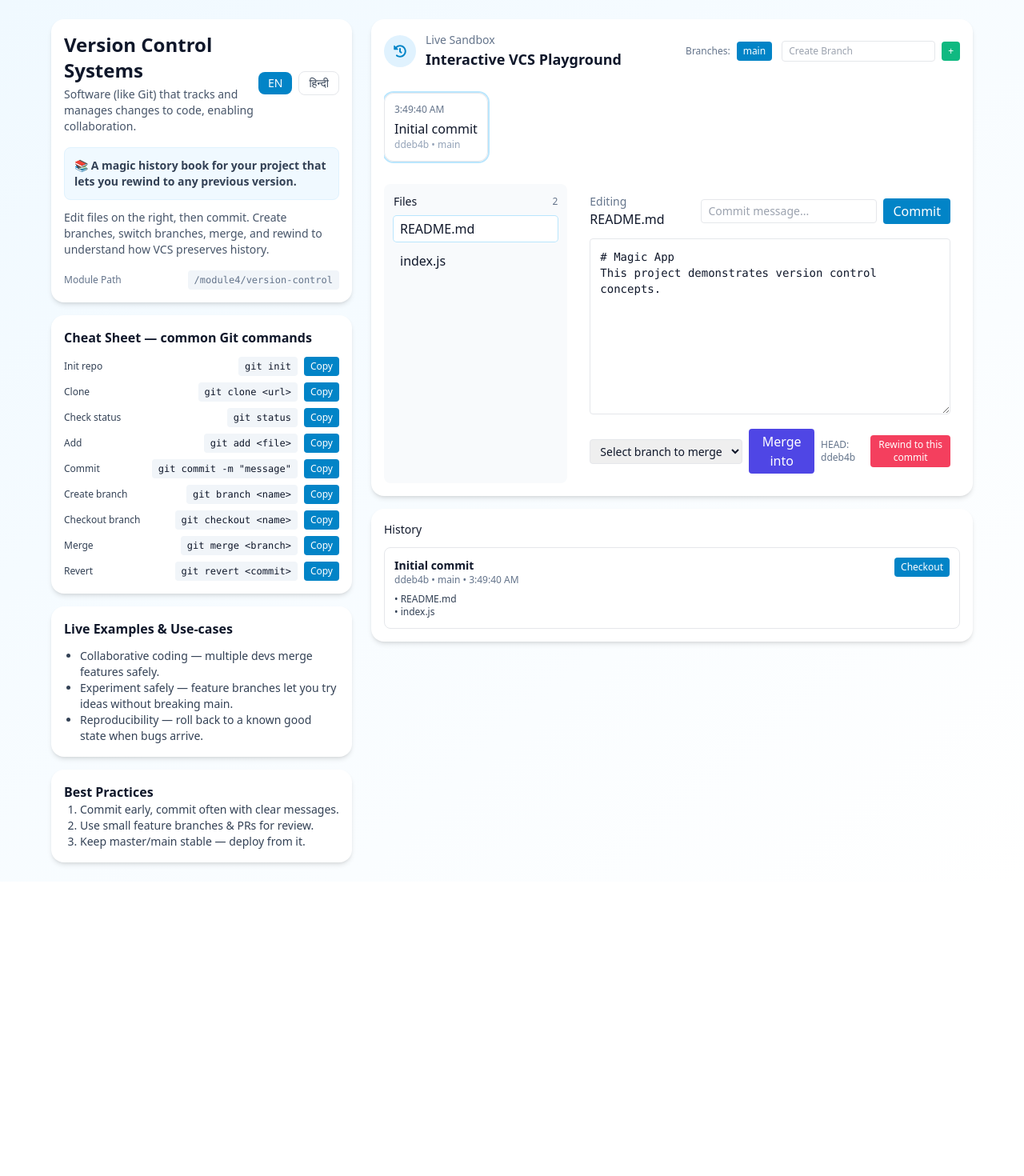
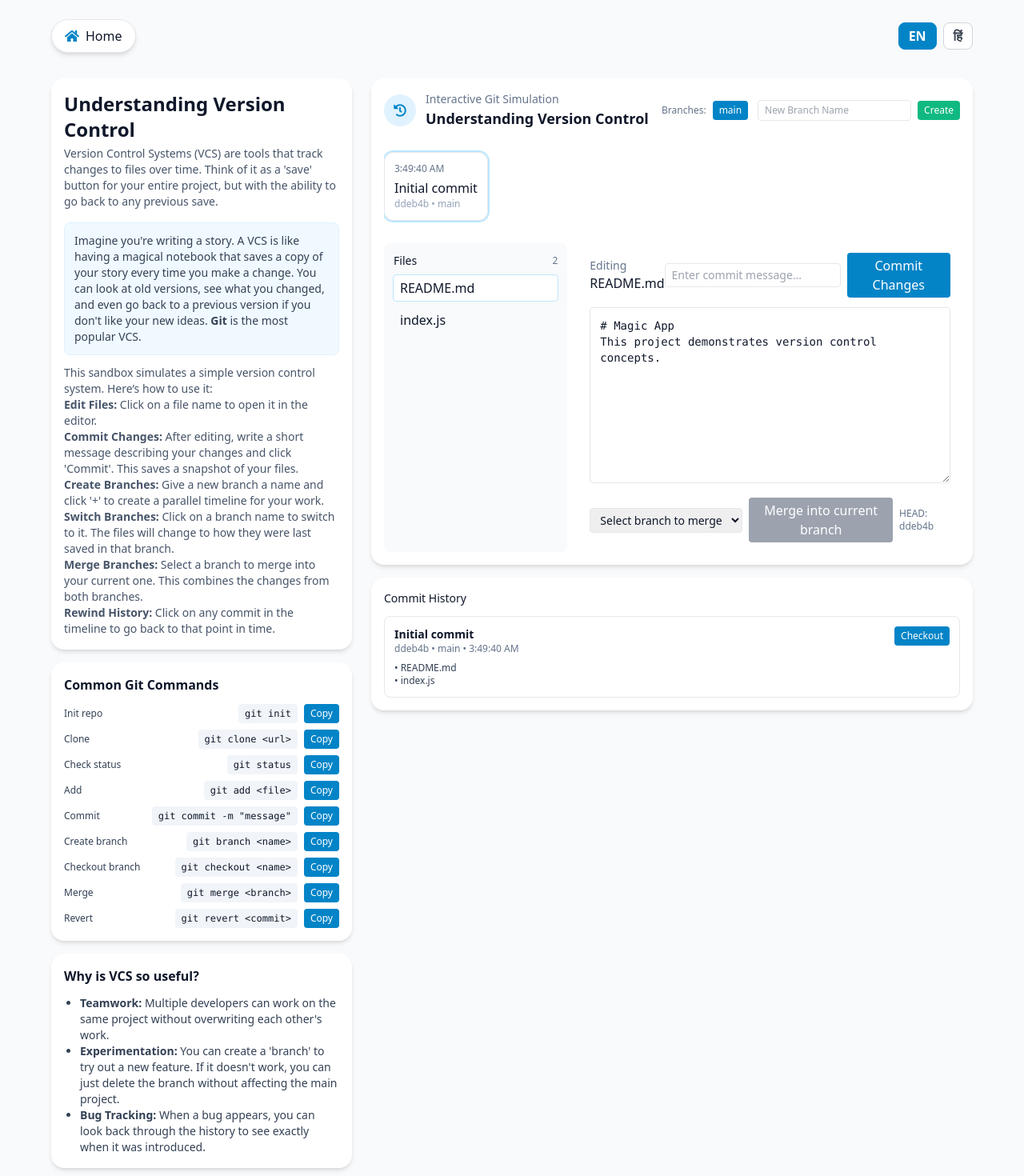
Before and after one commit to Aniket-Singh-Baghel/interactive-book, a React (Create React App) app: page /module4/version-control in a window 1280 px wide. Shown: the top 1470 px of the page at 80% size. Before the commit the page ends 1102 px from the top, so only its background shows below. Built offline with nearby package versions, Linux system fonts and the light colour scheme.

Commit message:
feat: Revamp Version Control module with improved UI, multilingual support, and navigation enhancements

```diff
--- a/src/Components/Part2/VersionControl.js
+++ b/src/Components/Part2/VersionControl.js
@@ -1,75 +1,56 @@
 import React, { useState, useMemo, useEffect } from "react";
-import { motion, AnimatePresence } from "framer-motion";
-import { FaGlobe, FaHistory, FaCodeBranch, FaClock, FaClipboard } from "react-icons/fa";
+import { motion } from "framer-motion";
+import { FaHistory, FaCodeBranch, FaClipboard, FaArrowLeft, FaArrowRight, FaHome } from "react-icons/fa";
+import { Link, useNavigate } from 'react-router-dom';
 
-/*
-  VersionControlModule.jsx
-  - Default-exported React component (single-file) for a module about Version Control Systems.
-  - Tailwind CSS required for styling.
-  - Framer Motion used for micro-animations.
-  - Multilingual: English (en) and Hindi (hi).
-  - Interactive "Live Sandbox" simulates commits, branches, merges and rewind so learners can *see* how VCS works.
-  - Use this component inside any route e.g. /module4/version-control
-
-  How to use:
-    import VersionControlModule from './VersionControlModule';
-    <VersionControlModule />
-
-  Notes:
-    - This is a frontend simulation (educational). It isn't running a real Git process but demonstrates the core ideas
-      (commits as snapshots, branches as named pointers, merging, conflicts, and rewinding history).
-    - The component includes copy-to-clipboard buttons for real git commands so learners can try them in their terminals.
-*/
-
-const PATH = "/module4/version-control";
-
-const translations = {
+const content = {
   en: {
-    title: "Version Control Systems",
-    concept:
-      "Software (like Git) that tracks and manages changes to code, enabling collaboration.",
-    analogy: "A magic history book for your project that lets you rewind to any previous version.",
-    pathLabel: "Module Path",
-    liveSandbox: "Live Sandbox",
-    instructions:
-      "Edit files on the right, then commit. Create branches, switch branches, merge, and rewind to understand how VCS preserves history.",
-    newCommitMsg: "Commit message...",
-    commitBtn: "Commit",
-    createBranch: "Create Branch",
-    checkout: "Checkout",
-    mergeBtn: "Merge into",
-    revertBtn: "Rewind to this commit",
-    conflictTitle: "Merge conflict — choose how to resolve:",
+    home: "Home",
+    title: "Understanding Version Control",
+    concept: "Version Control Systems (VCS) are tools that track changes to files over time. Think of it as a 'save' button for your entire project, but with the ability to go back to any previous save.",
+    analogy: "Imagine you're writing a story. A VCS is like having a magical notebook that saves a copy of your story every time you make a change. You can look at old versions, see what you changed, and even go back to a previous version if you don't like your new ideas. <strong>Git</strong> is the most popular VCS.",
+    liveSandbox: "Interactive Git Simulation",
+    instructions: "This sandbox simulates a simple version control system. Here’s how to use it: <ul><li><strong>Edit Files:</strong> Click on a file name to open it in the editor.</li><li><strong>Commit Changes:</strong> After editing, write a short message describing your changes and click 'Commit'. This saves a snapshot of your files.</li><li><strong>Create Branches:</strong> Give a new branch a name and click '+' to create a parallel timeline for your work.</li><li><strong>Switch Branches:</strong> Click on a branch name to switch to it. The files will change to how they were last saved in that branch.</li><li><strong>Merge Branches:</strong> Select a branch to merge into your current one. This combines the changes from both branches.</li><li><strong>Rewind History:</strong> Click on any commit in the timeline to go back to that point in time.</li></ul>",
+    newCommitMsg: "Enter commit message...",
+    commitBtn: "Commit Changes",
+    createBranch: "New Branch Name",
+    checkout: "Switch to",
+    mergeBtn: "Merge into current branch",
+    revertBtn: "Go to this commit",
+    conflictTitle: "Merge Conflict!",
     resolved: "Resolved",
-    cheatTitle: "Cheat Sheet — common Git commands",
-    examplesTitle: "Live Examples & Use-cases",
-    bestPracticesTitle: "Best Practices",
+    cheatTitle: "Common Git Commands",
+    examplesTitle: "Why is VCS so useful?",
+    bestPracticesTitle: "Pro Tips for Version Control",
     copy: "Copy",
-    history: "History",
+    history: "Commit History",
     branches: "Branches",
+    previous: "Previous",
+    next: "Next",
   },
   hi: {
-    title: "वर्ज़न कंट्रोल सिस्टम्स",
-    concept: "सॉफ्टवेयर (जैसे Git) जो कोड में बदलावों को ट्रैक और मैनेज करता है, जिससे सहयोग संभव होता है।",
-    analogy: "आपकी प्रोजेक्ट की एक जादुई इतिहास की किताब जो किसी भी पिछले वर्ज़न पर वापस जाने देती है।",
-    pathLabel: "मॉड्यूल पाथ",
-    liveSandbox: "लाइव सैंडबॉक्स",
-    instructions:
-      "दाईं ओर फ़ाइलें एडिट करें, फिर कमिट करें। ब्रांच बनाएं, स्विच करें, मर्ज करें, और इतिहास को रिवाइंड करके VCS कैसे काम करता है समझें।",
-    newCommitMsg: "कमीट संदेश...",
-    commitBtn: "कमिट करें",
-    createBranch: "ब्रांच बनाएँ",
-    checkout: "चेकआउट",
-    mergeBtn: "मर्ज करें",
-    revertBtn: "इस कमीट पर लौटें",
-    conflictTitle: "मर्ज कॉन्फ्लिक्ट — समाधान चुनें:",
-    resolved: "समाधान किया गया",
-    cheatTitle: "चीट शीट — सामान्य Git कमांड",
-    examplesTitle: "लाइव उदाहरण और उपयोग",
-    bestPracticesTitle: "सर्वोत्तम प्रथाएँ",
+    home: "होम",
+    title: "वर्जन कंट्रोल को समझना",
+    concept: "वर्जन कंट्रोल सिस्टम (VCS) ऐसे टूल होते हैं जो समय के साथ फाइलों में हुए बदलावों को ट्रैक करते हैं। इसे अपने पूरे प्रोजेक्ट के लिए एक 'सेव' बटन की तरह समझें, लेकिन किसी भी पिछले सेव पर वापस जाने की क्षमता के साथ।",
+    analogy: "कल्पना कीजिए कि आप एक कहानी लिख रहे हैं। एक VCS एक जादुई नोटबुक की तरह है जो हर बार जब आप कोई बदलाव करते हैं तो आपकी कहानी की एक कॉपी सहेजता है। आप पुराने संस्करण देख सकते हैं, देख सकते हैं कि आपने क्या बदला है, और यदि आपको अपने नए विचार पसंद नहीं हैं तो पिछले संस्करण पर वापस भी जा सकते हैं। <strong>गिट</strong> सबसे लोकप्रिय VCS है।",
+    liveSandbox: "इंटरैक्टिव गिट सिमुलेशन",
+    instructions: "यह सैंडबॉक्स एक सरल संस्करण नियंत्रण प्रणाली का अनुकरण करता है। इसका उपयोग कैसे करें: <ul><li><strong>फ़ाइलें संपादित करें:</strong> संपादक में खोलने के लिए फ़ाइल नाम पर क्लिक करें।</li><li><strong>बदलाव सहेजें (कमिट):</strong> संपादन के बाद, अपने परिवर्तनों का वर्णन करते हुए एक संक्षिप्त संदेश लिखें और 'कमिट' पर क्लिक करें। यह आपकी फ़ाइलों का एक स्नैपशॉट सहेजता है।</li><li><strong>शाखाएँ बनाएँ:</strong> एक नई शाखा को एक नाम दें और अपने काम के लिए एक समानांतर टाइमलाइन बनाने के लिए '+' पर क्लिक करें।</li><li><strong>शाखाएँ बदलें:</strong> उस पर स्विच करने के लिए एक शाखा के नाम पर क्लिक करें। उस शाखा में अंतिम बार सहेजे जाने पर फ़ाइलें बदल जाएँगी।</li><li><strong>शाखाओं को मिलाएं (मर्ज):</strong> अपनी वर्तमान शाखा में विलय करने के लिए एक शाखा का चयन करें। यह दोनों शाखाओं के परिवर्तनों को जोड़ता है।</li><li><strong>इतिहास में वापस जाएं (रिवाइंड):</strong> उस समय के उस बिंदु पर वापस जाने के लिए टाइमलाइन में किसी भी कमिट पर क्लिक करें।</li></ul>",
+    newCommitMsg: "कमिट संदेश दर्ज करें...",
+    commitBtn: "बदलाव सहेजें",
+    createBranch: "नई शाखा का नाम",
+    checkout: "इस पर जाएं",
+    mergeBtn: "वर्तमान शाखा में मर्ज करें",
+    revertBtn: "इस कमिट पर जाएं",
+    conflictTitle: "मर्ज में समस्या!",
+    resolved: "हल हो गया",
+    cheatTitle: "आम गिट कमांड्स",
+    examplesTitle: "VCS इतना उपयोगी क्यों है?",
+    bestPracticesTitle: "वर्जन कंट्रोल के लिए प्रो टिप्स",
     copy: "कॉपी",
-    history: "इतिहास",
-    branches: "ब्रांचेज़",
+    history: "कमिट का इतिहास",
+    branches: "शाखाएँ",
+    previous: "पिछला",
+    next: "अगला",
   },
 };
 
@@ -81,9 +62,21 @@ function now() {
   return new Date().toLocaleTimeString();
 }
 
-export default function VersionControlModule({ initialLang = "en" }) {
-  const [lang, setLang] = useState(initialLang);
-  const t = (k) => translations[lang][k] || translations.en[k];
+export default function VersionControlModule() {
+  const [lang, setLang] = useState('en');
+  const navigate = useNavigate();
+  const t = (k) => content[lang][k] || content.en[k];
+
+  useEffect(() => {
+    const handleKeyDown = (event) => {
+      if (event.ctrlKey && event.key === 'k') {
+        event.preventDefault();
+        setLang(prevLang => prevLang === 'en' ? 'hi' : 'en');
+      }
+    };
+    window.addEventListener('keydown', handleKeyDown);
+    return () => window.removeEventListener('keydown', handleKeyDown);
+  }, []);
 
   // --- Simulation state ---
   const [files, setFiles] = useState({
@@ -281,8 +274,18 @@ export default function VersionControlModule({ initialLang = "en" }) {
   ];
 
   return (
-    <div className="w-full min-h-screen p-6 bg-gradient-to-br from-sky-50 to-white text-slate-900">
+    <div className="w-full min-h-screen p-6 bg-gray-50 text-slate-900">
       <div className="max-w-6xl mx-auto">
+        <div className="flex items-center justify-between mb-8">
+            <Link to="/" className="inline-flex items-center px-4 py-2 bg-white rounded-full shadow-md border border-gray-200 hover:bg-gray-100 transition">
+              <FaHome className="mr-2 text-lg text-sky-600" />
+              {t("home")}
+            </Link>
+            <div className="flex space-x-2">
+              <button onClick={() => setLang("en")} className={`px-3 py-1 rounded-lg border font-semibold ${lang === "en" ? "bg-sky-600 text-white border-sky-600" : "bg-white text-gray-700 border-gray-300"} transition`}>EN</button>
+              <button onClick={() => setLang("hi")} className={`px-3 py-1 rounded-lg border font-semibold ${lang === "hi" ? "bg-sky-600 text-white border-sky-600" : "bg-white text-gray-700 border-gray-300"} transition`}>हिं</button>
+            </div>
+        </div>
         <div className="flex flex-col md:flex-row items-start gap-6">
           {/* Left column: Intro / Controls */}
           <div className="md:w-1/3 w-full space-y-4">
@@ -292,37 +295,14 @@ export default function VersionControlModule({ initialLang = "en" }) {
                   <h1 className="text-2xl font-extrabold">{t("title")}</h1>
                   <p className="mt-1 text-sm text-slate-600">{t("concept")}</p>
                 </div>
-                <div className="flex items-center gap-2">
-                  <button
-                    className={`px-3 py-1 rounded-lg text-sm font-medium ${lang === "en" ? "bg-sky-600 text-white" : "bg-white text-slate-700 border"}`}
-                    onClick={() => setLang("en")}
-                  >
-                    EN
-                  </button>
-                  <button
-                    className={`px-3 py-1 rounded-lg text-sm font-medium ${lang === "hi" ? "bg-sky-600 text-white" : "bg-white text-slate-700 border"}`}
-                    onClick={() => setLang("hi")}
-                  >
-                    हिन्दी
-                  </button>
-                </div>
               </div>
 
               <div className="mt-4">
                 <div className="rounded-lg p-3 bg-sky-50 border border-sky-100">
-                  <p className="text-slate-700 text-sm">📚 <strong>{t("analogy")}</strong></p>
+                  <p className="text-slate-700 text-sm" dangerouslySetInnerHTML={{ __html: t("analogy") }} />
                 </div>
 
-                <div className="mt-3 text-sm text-slate-600">
-                  <p>{t("instructions")}</p>
-                </div>
-
-                <div className="mt-4 text-xs text-slate-500">
-                  <div className="flex items-center justify-between">
-                    <span>{t("pathLabel")}</span>
-                    <code className="text-xs px-2 py-1 bg-slate-100 rounded">{PATH}</code>
-                  </div>
-                </div>
+                <div className="mt-3 text-sm text-slate-600" dangerouslySetInnerHTML={{ __html: t("instructions") }} />
               </div>
             </div>
 
@@ -349,18 +329,18 @@ export default function VersionControlModule({ initialLang = "en" }) {
             <div className="p-4 rounded-2xl shadow-md bg-white space-y-3">
               <h3 className="font-semibold">{t("examplesTitle")}</h3>
               <ul className="text-sm text-slate-700 list-disc ml-5">
-                <li>Collaborative coding — multiple devs merge features safely.</li>
-                <li>Experiment safely — feature branches let you try ideas without breaking main.</li>
-                <li>Reproducibility — roll back to a known good state when bugs arrive.</li>
+                <li><strong>Teamwork:</strong> Multiple developers can work on the same project without overwriting each other's work.</li>
+                <li><strong>Experimentation:</strong> You can create a 'branch' to try out a new feature. If it doesn't work, you can just delete the branch without affecting the main project.</li>
+                <li><strong>Bug Tracking:</strong> When a bug appears, you can look back through the history to see exactly when it was introduced.</li>
               </ul>
             </div>
 
             <div className="p-4 rounded-2xl shadow-md bg-white">
               <h3 className="font-semibold">{t("bestPracticesTitle")}</h3>
               <ol className="text-sm text-slate-700 list-decimal ml-5">
-                <li>Commit early, commit often with clear messages.</li>
-                <li>Use small feature branches & PRs for review.</li>
-                <li>Keep master/main stable — deploy from it.</li>
+                <li><strong>Commit Often:</strong> Save your work frequently with clear, descriptive messages.</li>
+                <li><strong>Use Branches:</strong> Always work on a new feature or bug fix in its own branch.</li>
+                <li><strong>Review Code:</strong> Before merging changes, have someone else on your team review them.</li>
               </ol>
             </div>
           </div>
@@ -373,7 +353,7 @@ export default function VersionControlModule({ initialLang = "en" }) {
                   <div className="p-3 bg-sky-100 rounded-full"><FaHistory className="text-sky-600" /></div>
                   <div>
                     <div className="text-sm text-slate-500">{t("liveSandbox")}</div>
-                    <h2 className="text-lg font-semibold">Interactive VCS Playground</h2>
+                    <h2 className="text-lg font-semibold">{t("title")}</h2>
                   </div>
                 </div>
 
@@ -397,9 +377,9 @@ export default function VersionControlModule({ initialLang = "en" }) {
                     />
                     <button
                       onClick={() => createBranch(newBranchName.trim())}
-                      className="text-xs px-2 py-1 rounded bg-emerald-500 text-white ml-1"
+                        className="text-xs px-2 py-1 rounded bg-emerald-500 text-white ml-1 hover:bg-emerald-600 transition"
                     >
-                      +
+                        Create
                     </button>
                   </div>
                 </div>
@@ -409,16 +389,15 @@ export default function VersionControlModule({ initialLang = "en" }) {
               <div className="mt-4 overflow-x-auto py-3">
                 <div className="flex items-center gap-6 min-w-max">
                   {commitNodes.map((c) => (
-                    <motion.div
+                    <div
                       key={c.id}
-                      whileHover={{ scale: 1.03 }}
                       onClick={() => rewindTo(c.id)}
-                      className={`cursor-pointer p-3 rounded-xl border ${head === c.id ? "ring-2 ring-sky-200" : "bg-white"}`}
+                      className={`cursor-pointer p-3 rounded-xl border ${head === c.id ? "ring-2 ring-sky-200" : "bg-white"} transition-shadow hover:shadow-md`}
                     >
                       <div className="text-xs text-slate-500">{c.time}</div>
                       <div className="font-medium mt-1">{c.message}</div>
                       <div className="text-xs text-slate-400">{c.id} • {c.branch}</div>
-                    </motion.div>
+                    </div>
                   ))}
                 </div>
               </div>
@@ -506,7 +485,7 @@ export default function VersionControlModule({ initialLang = "en" }) {
                         ))}
                     </select>
                     <button
-                      className="px-3 py-1 rounded bg-indigo-600 text-white"
+                      className="px-3 py-1 rounded bg-indigo-600 text-white hover:bg-indigo-700 transition disabled:bg-gray-400"
                       onClick={() => startMerge(mergeSource)}
                       disabled={!mergeSource}
                     >
@@ -515,9 +494,6 @@ export default function VersionControlModule({ initialLang = "en" }) {
 
                     <div className="ml-auto flex items-center gap-2">
                       <div className="text-xs text-slate-500">HEAD: {head}</div>
-                      <button className="text-xs px-2 py-1 rounded bg-rose-500 text-white" onClick={() => rewindTo(head)}>
-                        {t("revertBtn")}
-                      </button>
                     </div>
                   </div>
                 </div>
@@ -538,7 +514,7 @@ export default function VersionControlModule({ initialLang = "en" }) {
                       <div className="mt-2 text-xs text-slate-700 whitespace-pre-wrap">{Object.keys(c.files).slice(0,3).map(fn => `• ${fn}`).join('\n')}</div>
                     </div>
                     <div className="flex flex-col gap-2">
-                      <button className="text-xs px-2 py-1 rounded bg-sky-600 text-white" onClick={() => rewindTo(c.id)}>Checkout</button>
+                      <button className="text-xs px-2 py-1 rounded bg-sky-600 text-white hover:bg-sky-700 transition" onClick={() => rewindTo(c.id)}>Checkout</button>
                     </div>
                   </div>
                 ))}
@@ -547,6 +523,22 @@ export default function VersionControlModule({ initialLang = "en" }) {
 
           </div>
         </div>
+        <div className="w-full flex justify-between items-center mt-10 p-4 bg-gray-100 rounded-lg shadow-md">
+            <button
+              onClick={() => navigate('/module3/ui-ux')}
+              className="flex items-center gap-2 px-4 py-2 bg-purple-200 hover:bg-purple-300 text-purple-900 rounded-lg shadow transition"
+            >
+              <FaArrowLeft />
+              {t("previous")}
+            </button>
+            <button
+              onClick={() => navigate('/module4/testing')}
+              className="flex items-center gap-2 px-4 py-2 bg-green-200 hover:bg-green-300 text-green-900 rounded-lg shadow transition"
+            >
+              {t("next")}
+              <FaArrowRight />
+            </button>
+          </div>
       </div>
     </div>
   );
```
